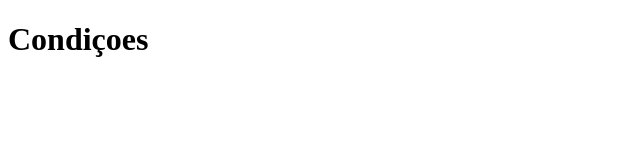
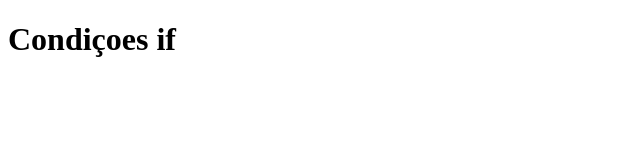
Before and after one commit to MiguelGuedes1/Javascript-course, a plain HTML site: page Condiçoes/index.html in a window 1280 px wide. Shown: the full height of the page, 0-640 px from the left. Drawn offline with Linux system fonts and the light colour scheme.

Commit message:
condiçoes if

```diff
--- a/Condiçoes/index.html
+++ b/Condiçoes/index.html
@@ -9,7 +9,7 @@
 </head>
 <body>
     <h1>
-        Condiçoes
+        Condiçoes if
     </h1>
 
 
```
